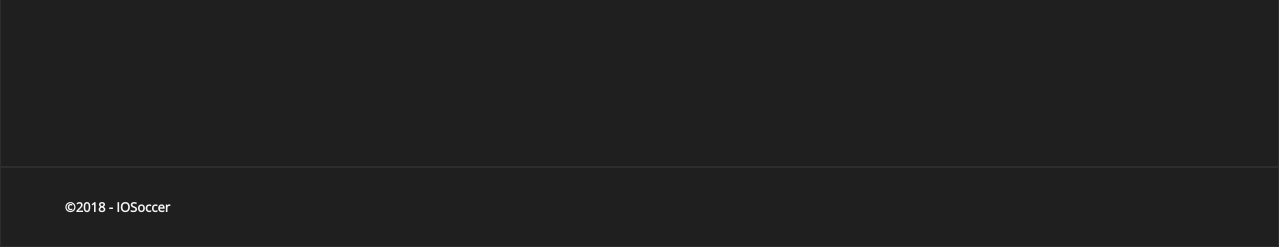
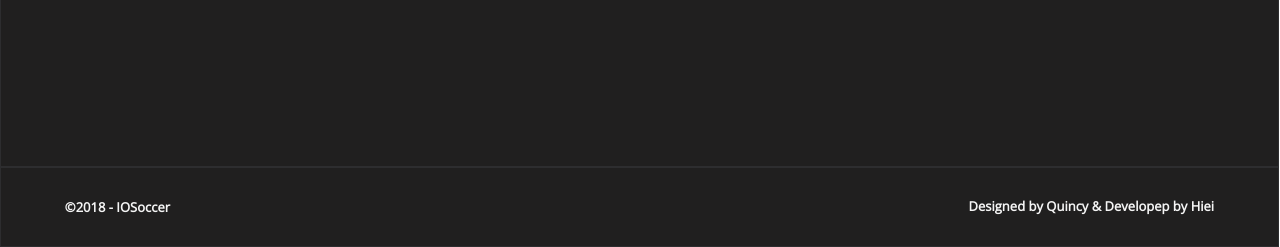
Before and after one commit to HieiOne/IOS_Initial_WebSite, a PHP site: page / in a window 1280 px wide. Shown: the part 1353-1600 px from the top of the page. Run offline with PHP 8.4, Linux system fonts and the light colour scheme.

Commit message:
Version: 0.0.6
- Ready to start content

```diff
--- a/css/main.css
+++ b/css/main.css
@@ -278,8 +278,7 @@ body {
             grid-template-areas: "gameprice"
                                 "description"
                                 "download"
-                                "socialnetworks"
-                                "video";
+                                "socialnetworks";
         }
 
 
@@ -423,6 +422,14 @@ body {
     transform: translateY(-50%);
 }
 
+.footer > h2 {
+    color: whitesmoke;
+    font-size: small;
+    position: relative;
+    text-align: right;
+    margin-right: 5%;
+}
+
 input:-webkit-autofill,
 input:-webkit-autofill:hover,
 input:-webkit-autofill:focus,
--- a/index.html
+++ b/index.html
@@ -64,6 +64,7 @@
         <!-- FOOTER -->
         <div class="footer">
             <h1>©2018 - IOSoccer</h1>
+            <h2>Designed by Quincy & Developep by Hiei</h2>
         </div>
     </div>
 </body>
```
